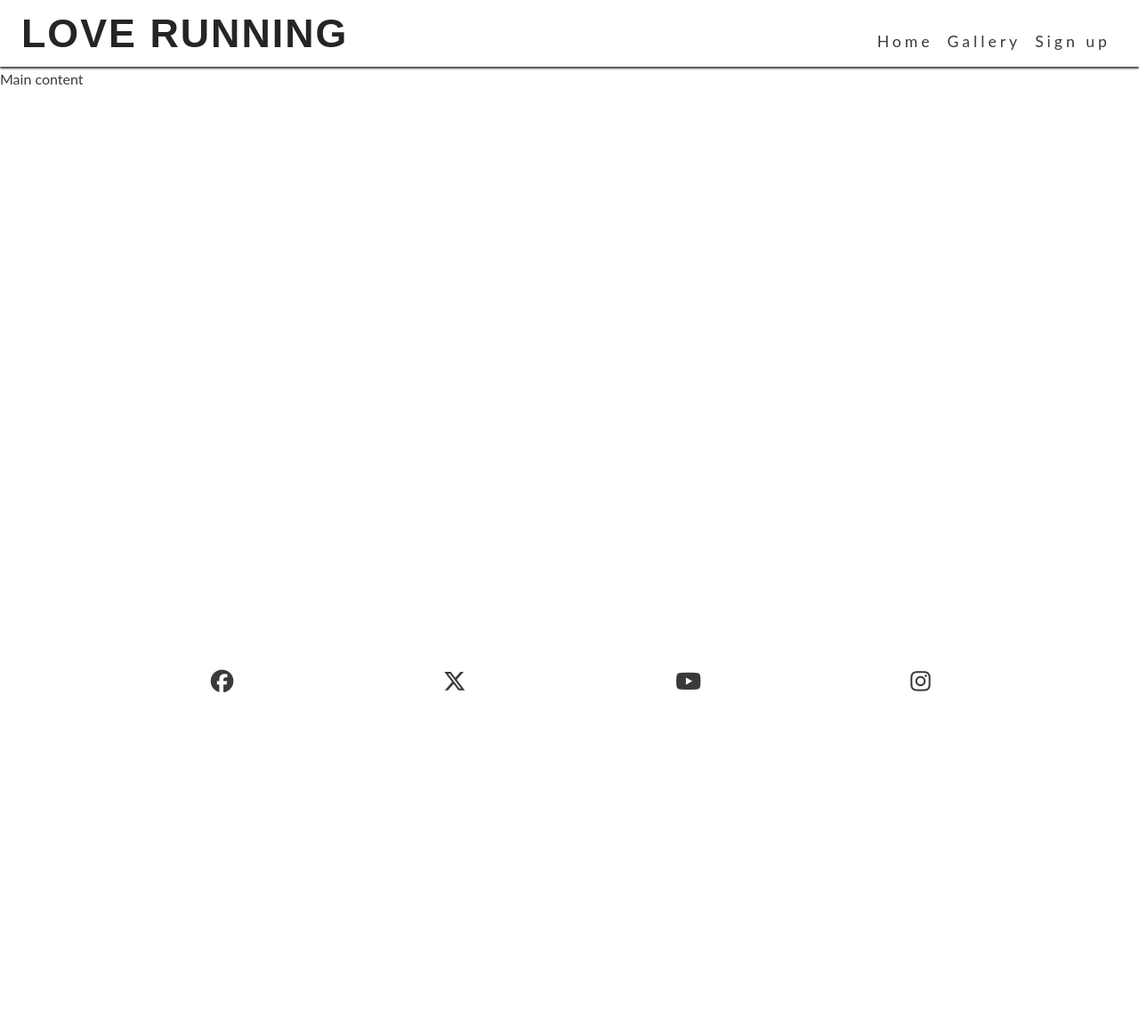
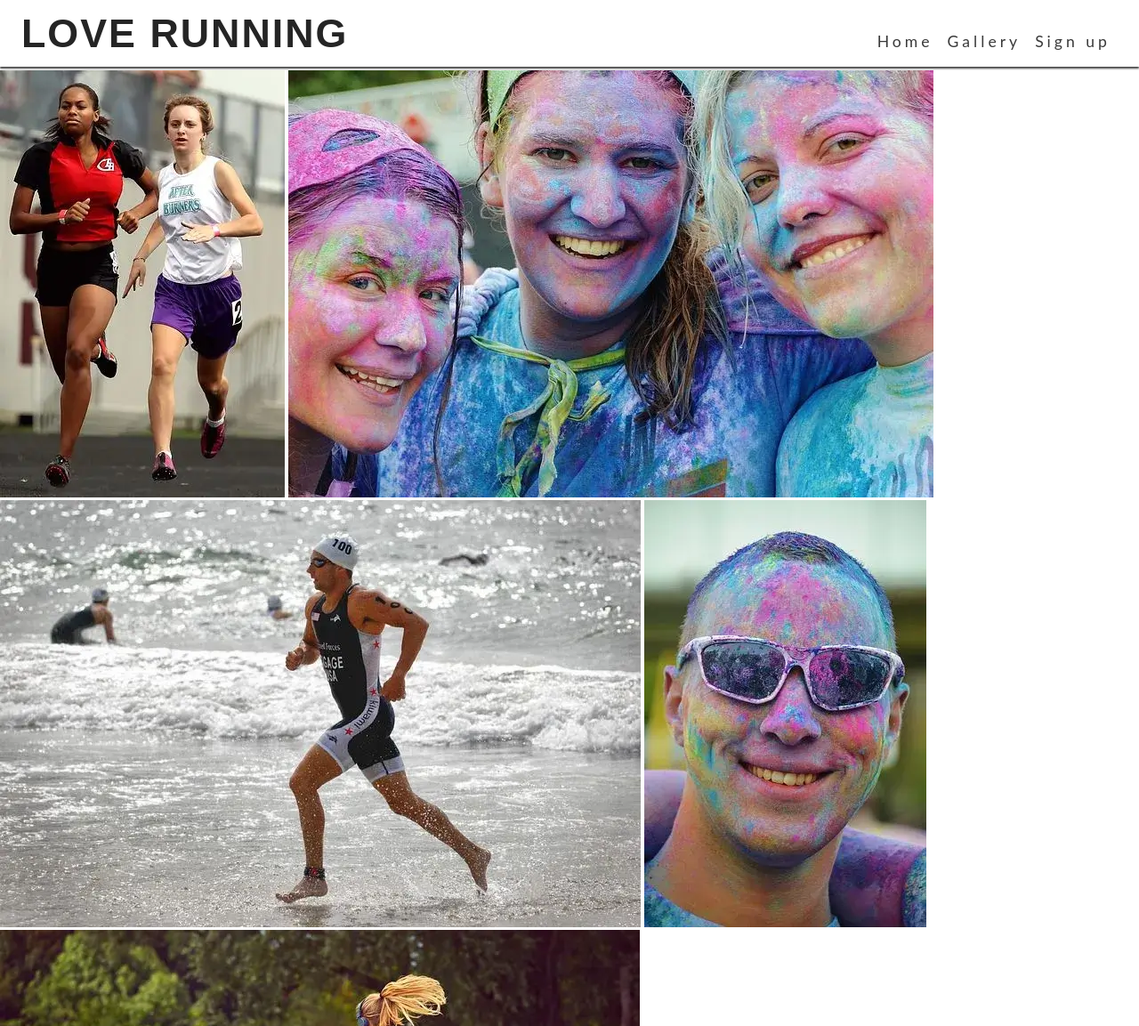
Before and after one commit to agodahdev/loverunning, a plain HTML site: page gallery.html in a window 1280 px wide. Shown: the top 1153 px of the page at 89% size. Before the commit the page ends 800 px from the top, so only its background shows below. Drawn offline with Linux system fonts and the light colour scheme.

Commit message:
Add images to gallery page

```diff
--- a/gallery.html
+++ b/gallery.html
@@ -37,7 +37,22 @@
 </header>
 
 <!--Maion content-->
-<main>Main content</main>
+<main>
+    <section id="gallery">
+        <div id="photos">
+            <img src="assets/images/athletes.webp" alt="Two athlets running together">
+            <img src="assets/images/girls.webp" alt="Three girls at charity paint running festival">
+            <img src="assets/images/runner3.webp" alt="Solo male runner jogging on beach">
+            <img src="assets/images/man.webp" alt="Man at charity paint running festival">
+            <img src="assets/images/runner1.webp" alt="Solo female runner jogging through Phoenix Park">
+            <img src="assets/images/runner2.webp" alt="Runners competing in marathon">
+            <img src="assets/images/runner4.webp" alt="Solo female runner jogging on beach">
+            <img src="assets/images/running_gang.webp" alt="Large group of runners taking part in a marathon on a rainy day">
+            <img src="assets/images/mud-run.webp" alt="Two women runners taking a muddy selfie after the Mud Runners championship">
+
+        </div>
+    </section>
+</main>
 
 <!--Footer-->
 <footer>
```
Also changed, not shown: assets/images/athletes.webp (added), assets/images/girls.webp (added), assets/images/man.webp (added), assets/images/mud-run.webp (added), assets/images/runner1.webp (added), assets/images/runner2.webp (added), assets/images/runner3.webp (added), assets/images/runner4.webp (added), assets/images/running_gang.webp (added).
